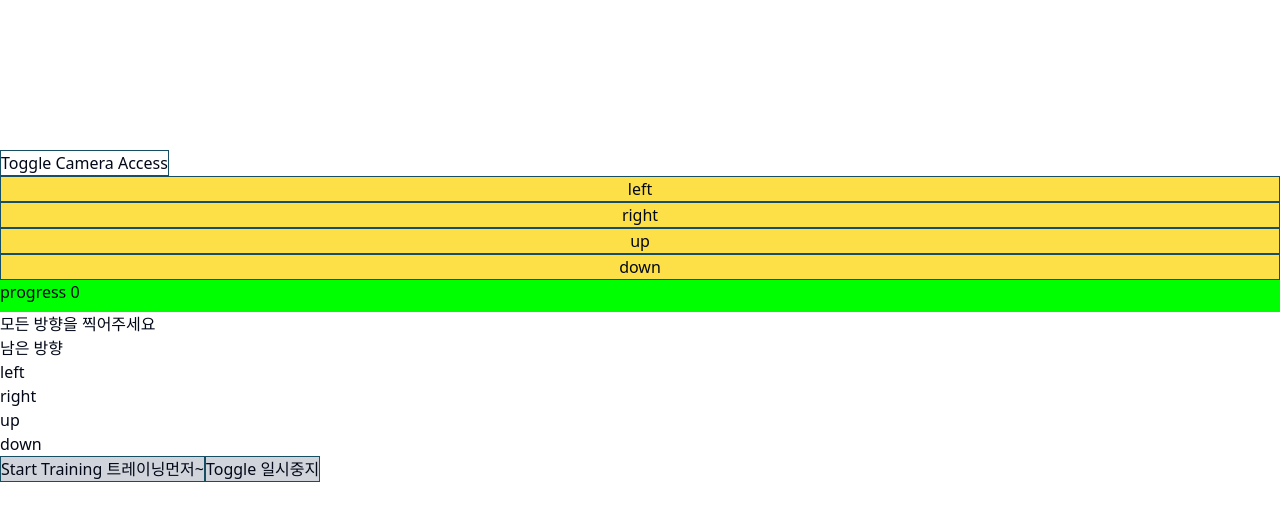
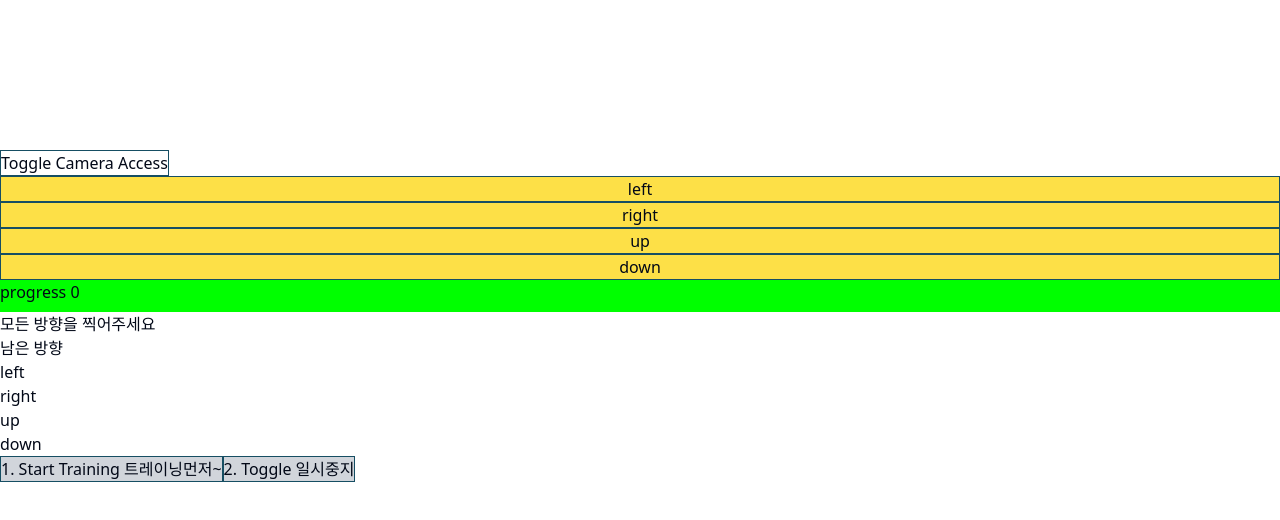
Before and after one commit to ddinddong-game/ddingddong-game-react, a React (Vite) app: page / in a window 1280 px wide. Shown: the top 520 px of the page. Built offline with nearby package versions, Linux system fonts and the light colour scheme.

Commit message:
chore: 버튼 변경

```diff
--- a/src/pages/Home.tsx
+++ b/src/pages/Home.tsx
@@ -273,7 +273,7 @@ export const Home = () => {
         onClick={handleStartTraining}
         disabled={!cameraAccess || disableTraining}
       >
-        Start Training 트레이닝먼저~
+        1. Start Training 트레이닝먼저~
       </button>
       <button
         className={`border border-cyan-900 ${
@@ -282,7 +282,7 @@ export const Home = () => {
         onClick={handleToggleClassify}
         disabled={disableClassifyButton}
       >
-        Toggle 일시중지
+        2. Toggle 일시중지
       </button>
     </div>
   );
```
